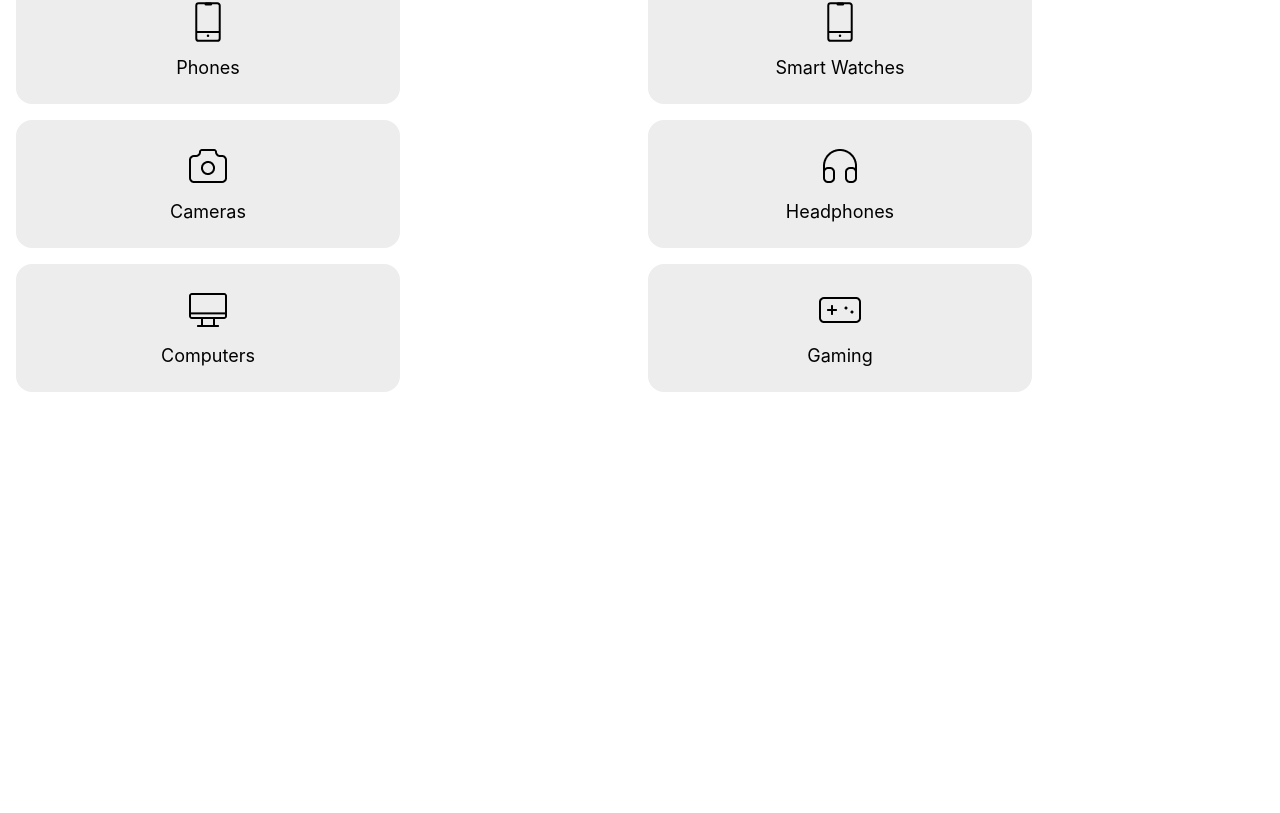
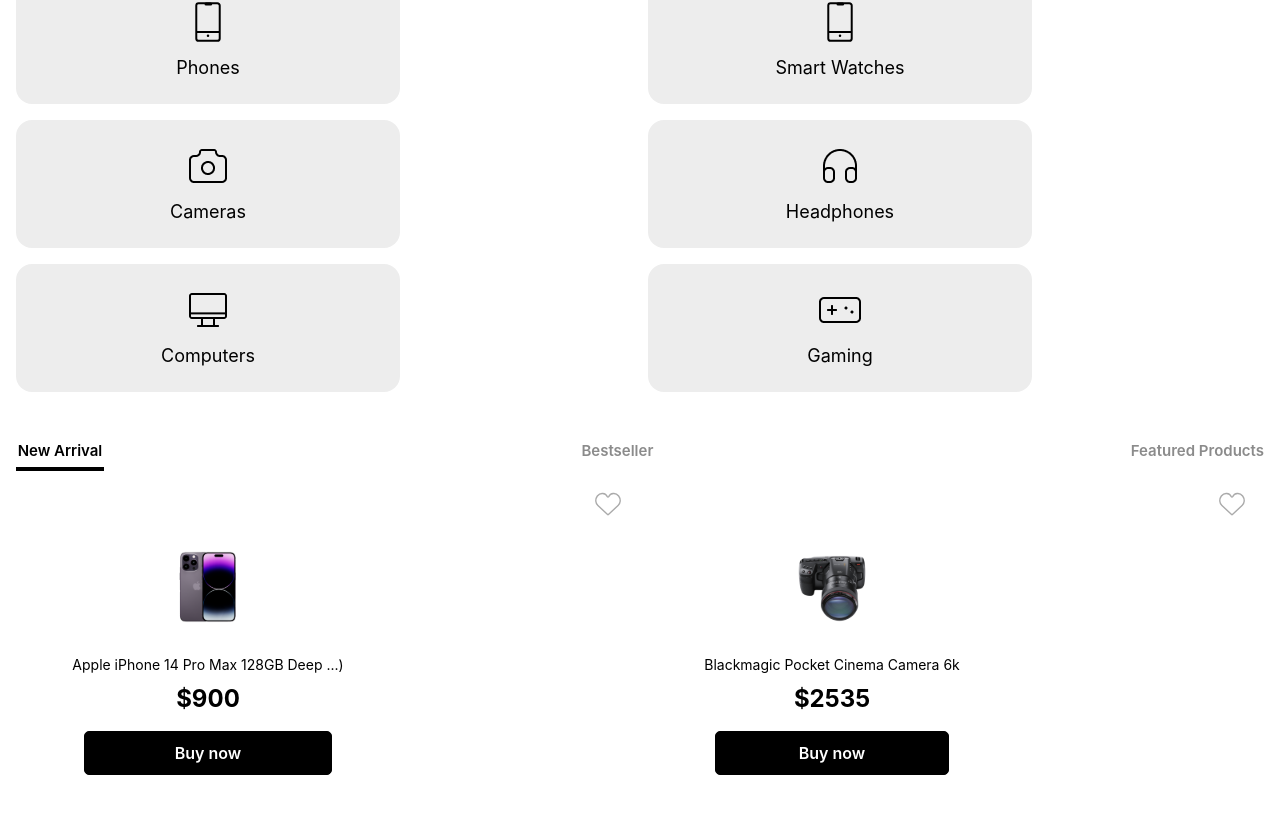
Before and after one commit to Yotta11/e-commerce, a React (Vite) app: page / in a window 1280 px wide. Shown: the part 2654-3467 px from the top of the page. Before the commit the page ends 3354 px from the top, so only its background shows below. Built offline with nearby package versions, Linux system fonts and the light colour scheme; the HTML template or start-up script is replaced by a standard one.

Commit message:
feat:section3

```diff
--- a/src/App.jsx
+++ b/src/App.jsx
@@ -8,14 +8,18 @@
 import playstation from './assets/play.svg'
 import Component1 from './components/Component1'
 import Component2 from './components/Component2'
+import Component3 from './components/Component3'
 import fleche1 from './assets/Arrow.svg'
 import fleche2 from './assets/Icon.svg'
 import phone from "./assets/Phones.svg"
 import watches from './assets/Smart.svg'
 import cameras from "./assets/Cameras.png"
+import camera from "./assets/camera.svg"
 import headphones from './assets/Headphones.png'
 import computers from './assets/Computers.png'
 import gaming from './assets/Gaming.png'
+import like from "./assets/Like.svg"
+import iphone2 from "./assets/Iphone14.svg"
 import './App.css'
 
 function App() {
@@ -112,7 +116,7 @@
 
 
 {/* section3 */}
-        <section className='mt-10 p-4  w-full h-96 h-screen'>
+        <section className='mt-10 p-4  w-full '>
           <div className='flex justify-between'>
             <h1 className=' font-medium font-titre text-[24px] text-primary'> Browse By Category</h1>
             <div className=' flex gap-2 mt-1'>
@@ -153,12 +157,52 @@
 
         </section>
 
+
          {/* section4 */}
 
-        <section>
+        <section  className='mt-8 m-4'>
 
+<div className='flex justify-between'>
+  <a href="#" className='flex flex-col gap-1 justify-center items-center'>
+    <h1 className='font-titre font-semibold text-[15px] text-primary '>
+      New Arrival
+    </h1>
+    <hr className='w-22 h-1 bg-primary'></hr>
+    </a>
+
+    <a href="#">
+    <h1 className='font-titre font-semibold text-[15px] text-gris1 '>
+      Bestseller
+    </h1>
+    </a>
+
+    <a href="#">
+    <h1 className='font-titre font-semibold text-[15px] text-gris1 '>
+      Featured Products
+    </h1>
+    </a>
+</div>
+
+<div className='grid grid-cols-2'>
+<Component3
+              icon={like}
+              image={iphone2}
+              title="Apple iPhone 14 Pro Max 128GB Deep ...)"
+              subtitle="$900"
+              buttonText="Buy now"
+            />
+
+<Component3
+              icon={like}
+              image={camera}
+              title="Blackmagic Pocket Cinema Camera 6k"
+              subtitle="$2535"
+              buttonText="Buy now"
+            />
+
+
+</div>
         </section>
-
 
 
 
--- /dev/null
+++ b/src/components/Component3.jsx
@@ -0,0 +1,29 @@
+
+
+
+
+function Component3({ icon, image, title, subtitle, buttonText }) {
+
+    {
+        return (
+            <div className="h-84">
+            <div className="flex justify-end ">
+                    <img src={icon} alt={title} className="  object-cover m-4" />
+                </div>
+            <div className="  flex flex-col items-center justify-center  max-w-sm  md:rounded-2xl overflow-hidden  " >
+
+                <img src={image} alt={title} className=" w-18 h-18 object-cover m-4" />
+                <div className="p-4 flex flex-col items-center">
+                    <h2 className="text-sm  text-primary mb-2"> {title} </h2>
+                    <p className="text-primary  text-2xl font-bold mb-4"> {subtitle} </p>
+                    <button className="px-4 h-[44px] font-semibold w-11/12 bg-primary text-blanc rounded-[5px] hover:bg-gray-500 transition hover:-translate-y-1  border border-1 border-primary">
+                        {buttonText}
+                    </button>
+                </div>
+            </div>
+            </div>);
+    }
+
+
+}
+export default Component3;
--- a/src/index.css
+++ b/src/index.css
@@ -12,6 +12,7 @@
     --color-gris2:#F9F9F9;
     --color-gris3:#909090;
     --color-noir3:#2E2E2E;
+    --color-gris1:#8B8B8B;
 
     --font-titre:"SF Pro Display",sans-serif;
     --font-titre2: "Figtree", sans-serif;
```
Also changed, not shown: src/assets/Iphone14.svg (renamed from src/assets/Iphone 14 pro 1.svg).
